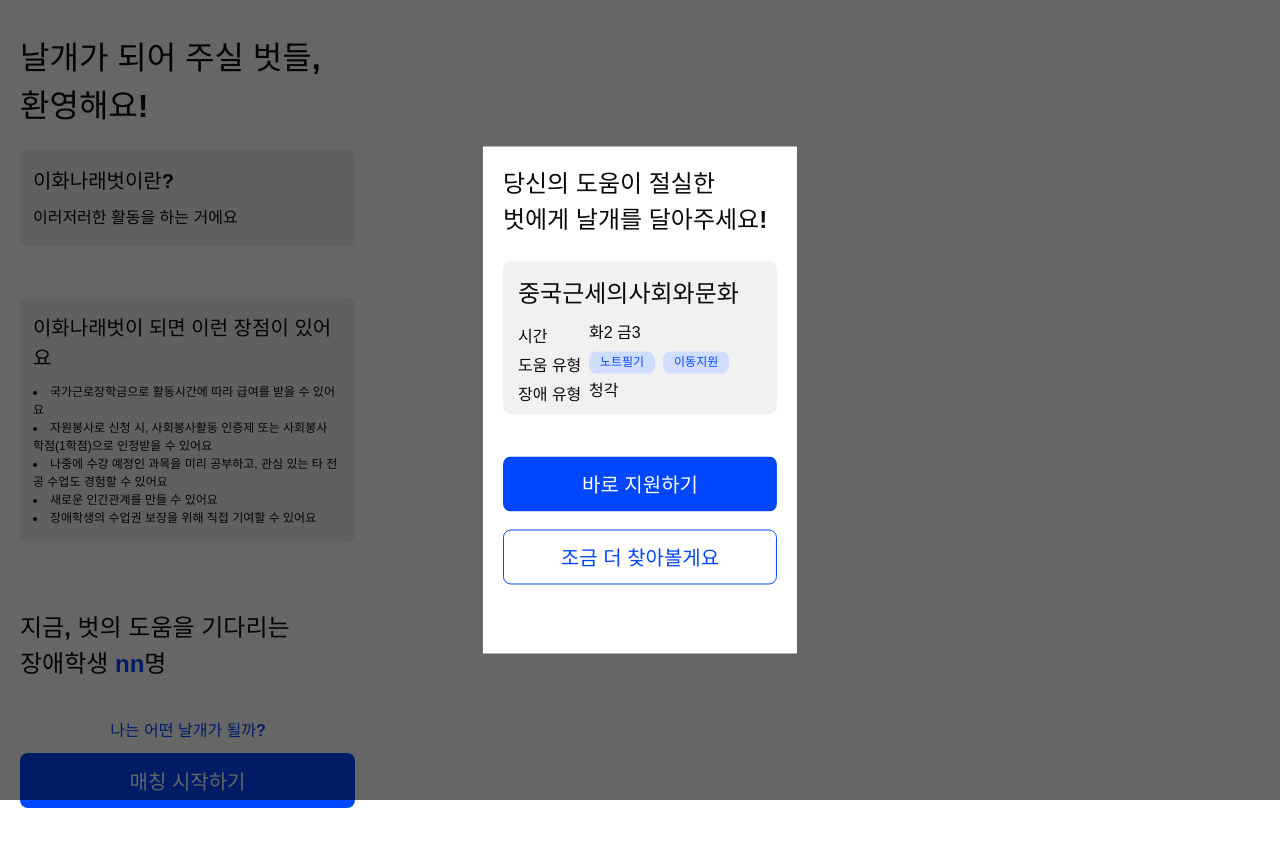
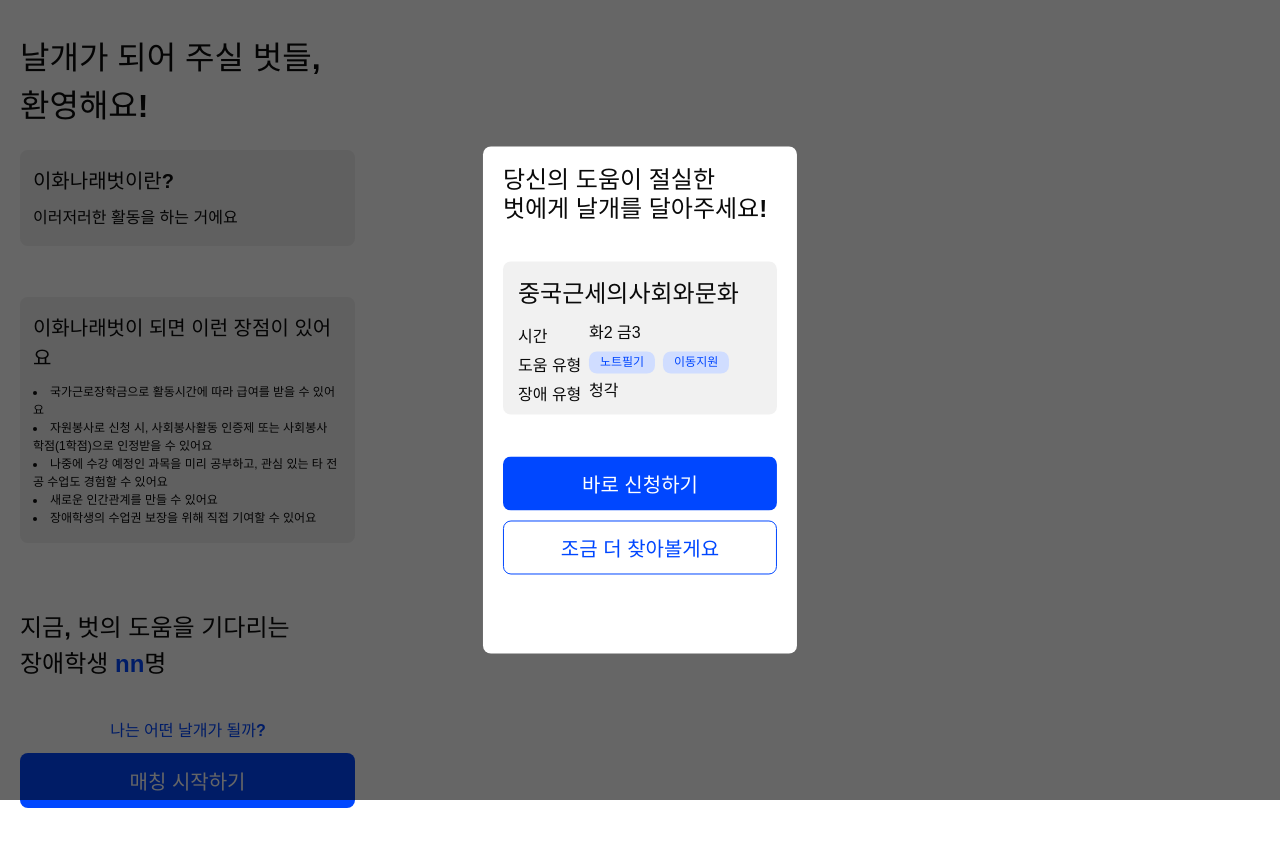
Before and after one commit to EarlyUs/front, a React (Vite) app: page / in a window 1280 px wide. Shown: the top 846 px of the page. Built offline with nearby package versions, Linux system fonts and the light colour scheme.

Commit message:
🎨style: 워딩 변경

```diff
--- a/src/components/Modal/index.jsx
+++ b/src/components/Modal/index.jsx
@@ -35,16 +35,18 @@ const Modal = ({ onClose }) => {
 						<s.BtnGroup>
 							<Button
 								width={17.13}
+								height={3.38}
 								rad={8}
 								bg={'#0047ff'}
 								font={1.25}
 								color={'#fff'}
 								func={handleHref}
 							>
-								바로 지원하기
+								바로 신청하기
 							</Button>
 							<Button
 								width={17.13}
+								height={3.38}
 								border={'#0047ff'}
 								rad={8}
 								bg={'#fff'}
--- a/src/components/Modal/styles.js
+++ b/src/components/Modal/styles.js
@@ -17,24 +17,25 @@ export const Container = styled.div`
 	left: 50%;
 	transform: translate(-50%, -50%);
 	margin: 0 auto;
+	border-radius: 8px;
 	background-color: #fff;
 `;
 
 export const Wrapper = styled.div`
-	width: 100%;
-	height: 100%;
 	margin: 1.25rem;
 `;
+
 export const Title = styled.div`
 	width: 17.13rem;
 	height: 3.63rem;
 	font-size: 1.5rem;
 	font-weight: 700;
+	line-height: 1.81rem;
 `;
 
 export const BtnGroup = styled.div`
 	width: fit-content;
-	height: 8rem;
+	height: 7.38rem;
 	display: flex;
 	margin: 0 auto;
 	flex-wrap: wrap;
```
